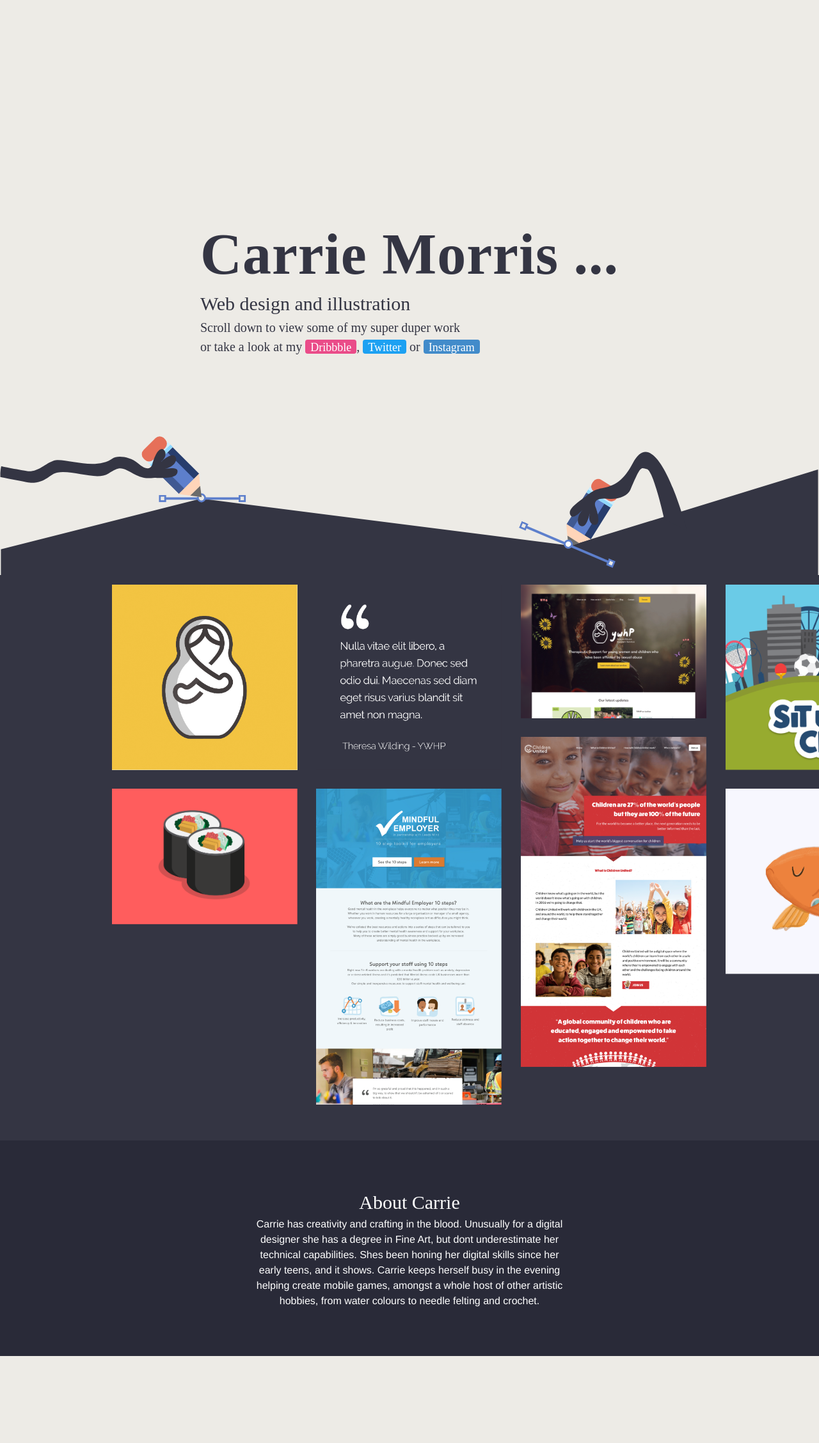
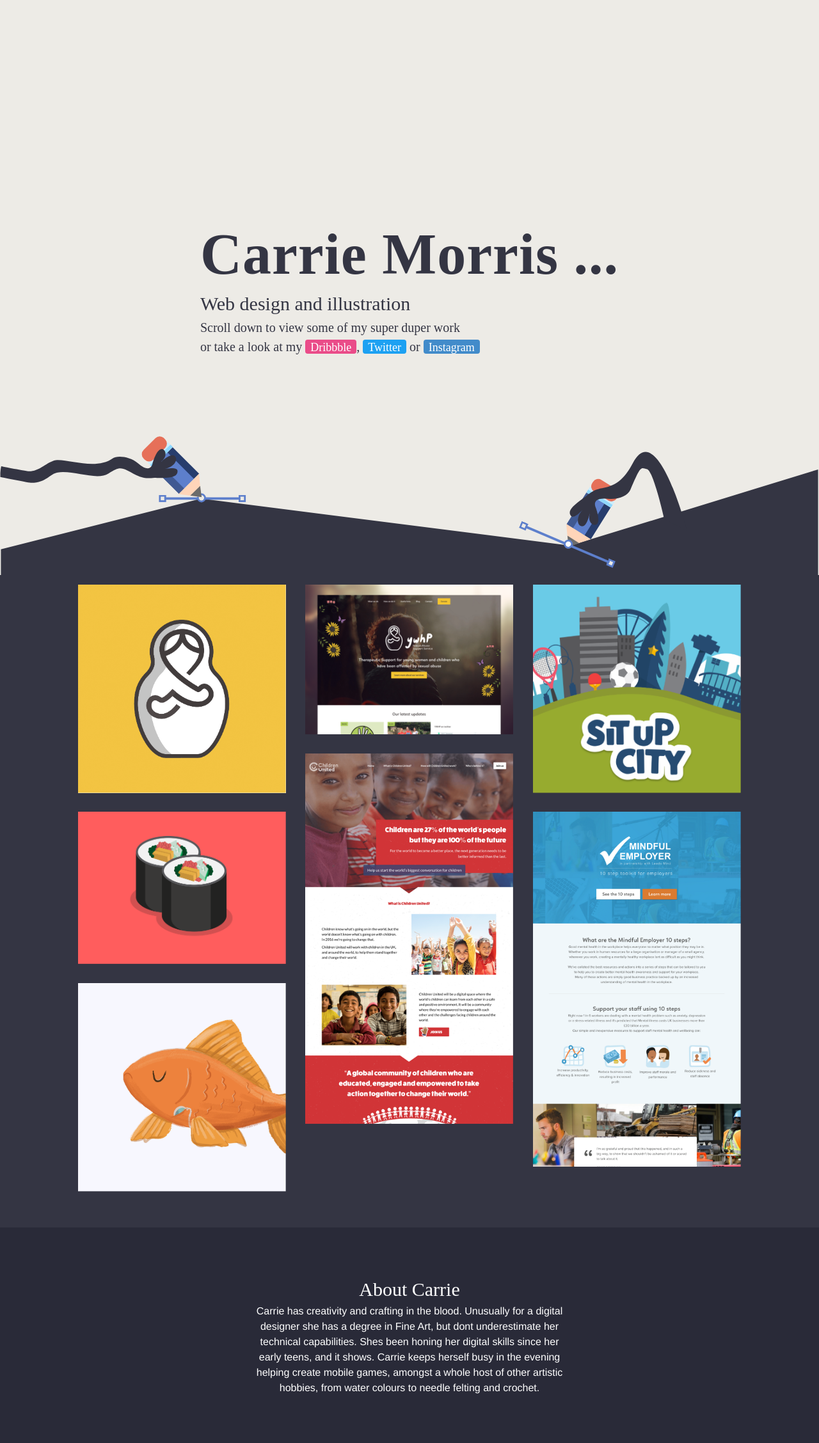
Before and after one commit to carrie88/carriemorris, a Jekyll site: the page built from index.md, in a window 1280 px wide. Shown: the whole page at 64% size. Built offline with Jekyll 4.4.1, drawn with Linux system fonts in a browser that asks for light colours; nearby versions of some CDN libraries; some web fonts are replaced; before the commit the page ends 2120 px from its top, so only the background shows below that.

Commit message:
fix masonry

```diff
--- a/_layouts/home.html
+++ b/_layouts/home.html
@@ -14,10 +14,10 @@ layout: default
       <span class="hero-hand-2"></span>
   </section>
   <section class="body-section image-grid">
-    <div class="container">
+
        <div class="col-sm-10 col-sm-offset-1">
          {% for post in site.posts  %}
-                <div class="portfolio-item">
+                <div class="portfolio-item col-xs-6 col-md-4">
                   <a href="#portfolioModal-{{ post.modal-id }}" class="portfolio-link" data-toggle="modal">
                     <div class="caption">
                       <div class="caption-content">
@@ -29,7 +29,7 @@ layout: default
                 </div>
           {% endfor %}
        </div>
-   </div>
+
   </section>
   <section class="section__about">
         <div class="container">
--- a/_sass/general/_home.scss
+++ b/_sass/general/_home.scss
@@ -110,7 +110,6 @@ body {
 
 .portfolio-item{
   padding: 15px;
-  @extend .col-md-4;
 }
 
 
```
Also changed, not shown: _quotes/2017-01-11-quote.md (renamed from _posts/2017-01-11-quote.md), 3 other files.
